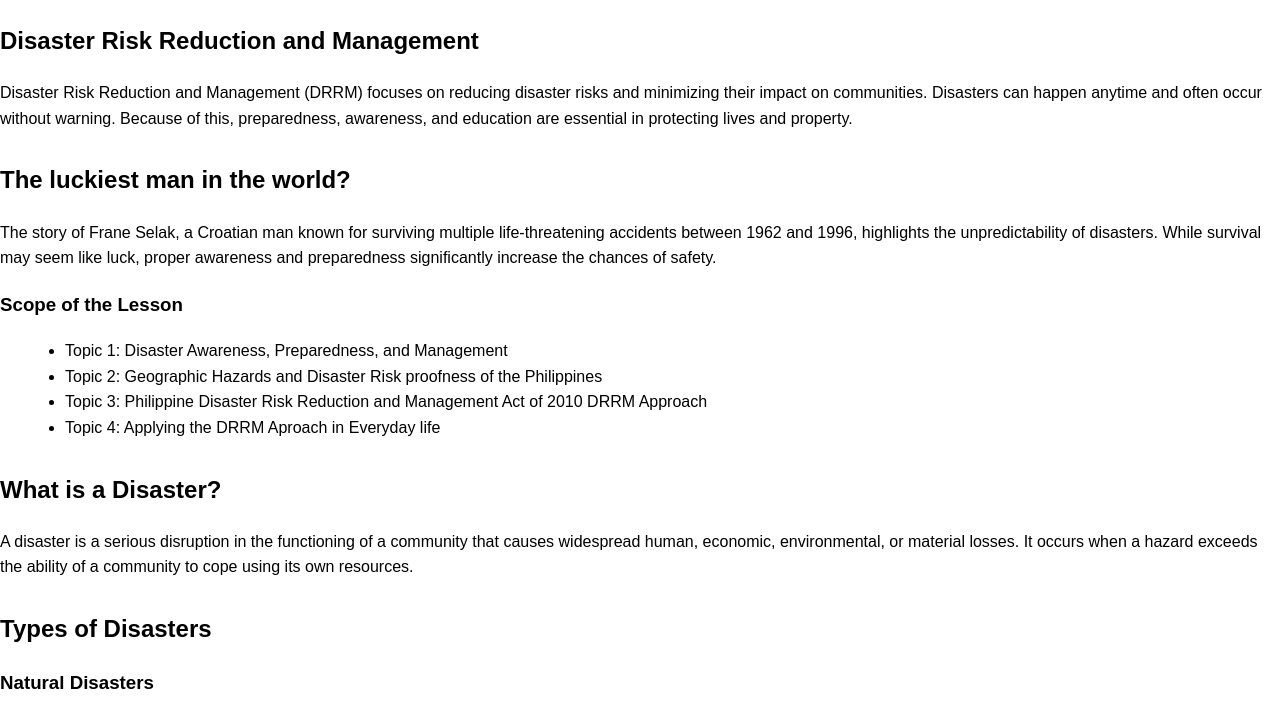
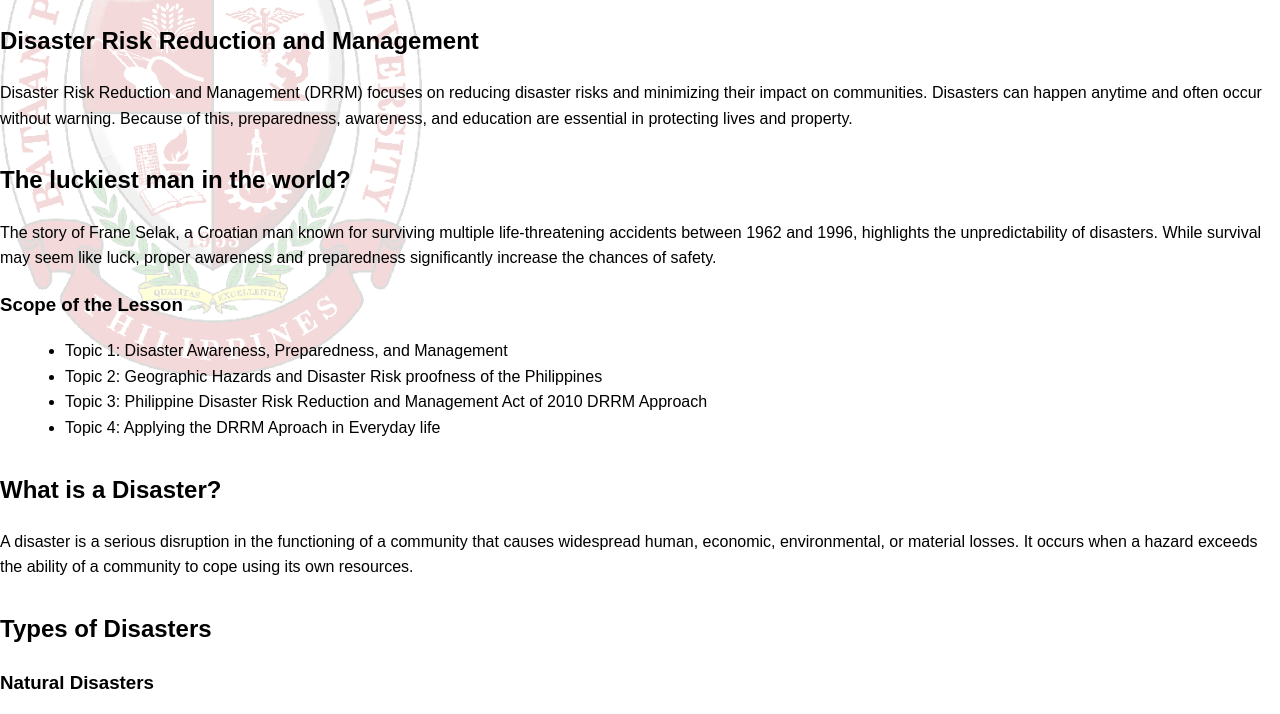
Before and after one commit to leilaescudero4/DRRM-, a plain HTML site: page index.html in a window 1280 px wide. Shown: the part 302-1016 px from the top of the page. Drawn offline with Linux system fonts and the light colour scheme.

Commit message:
Update index.html

```diff
--- a/index.html
+++ b/index.html
@@ -18,7 +18,7 @@ top:0;
 left:0;
 width:33%;
 height:100%;
-background-image:url("bpsu-logo.png");
+background-image:url("2bpsu-logo.png");
 background-repeat:no-repeat;
 background-position:left center;
 background-size:contain;
```
